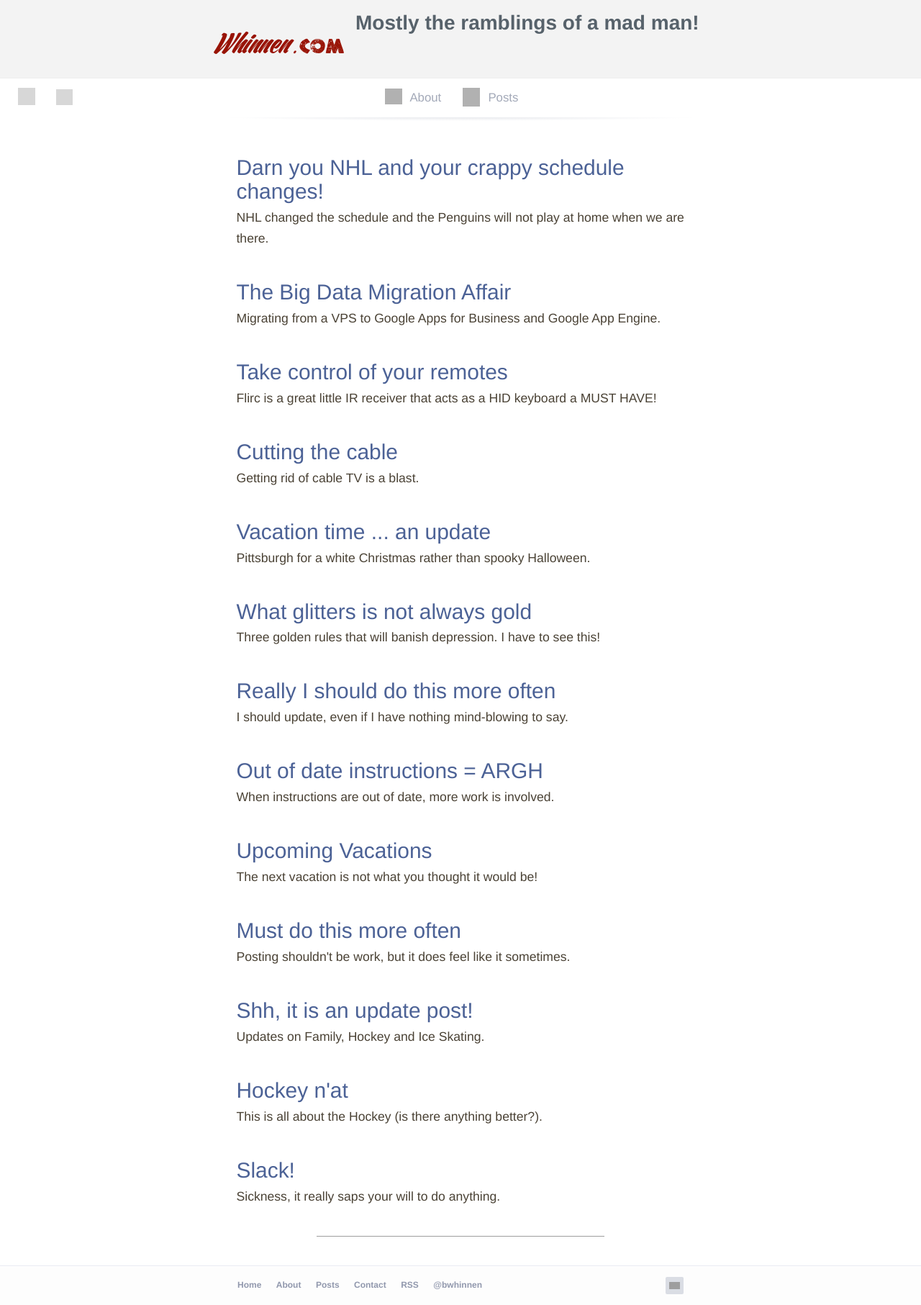
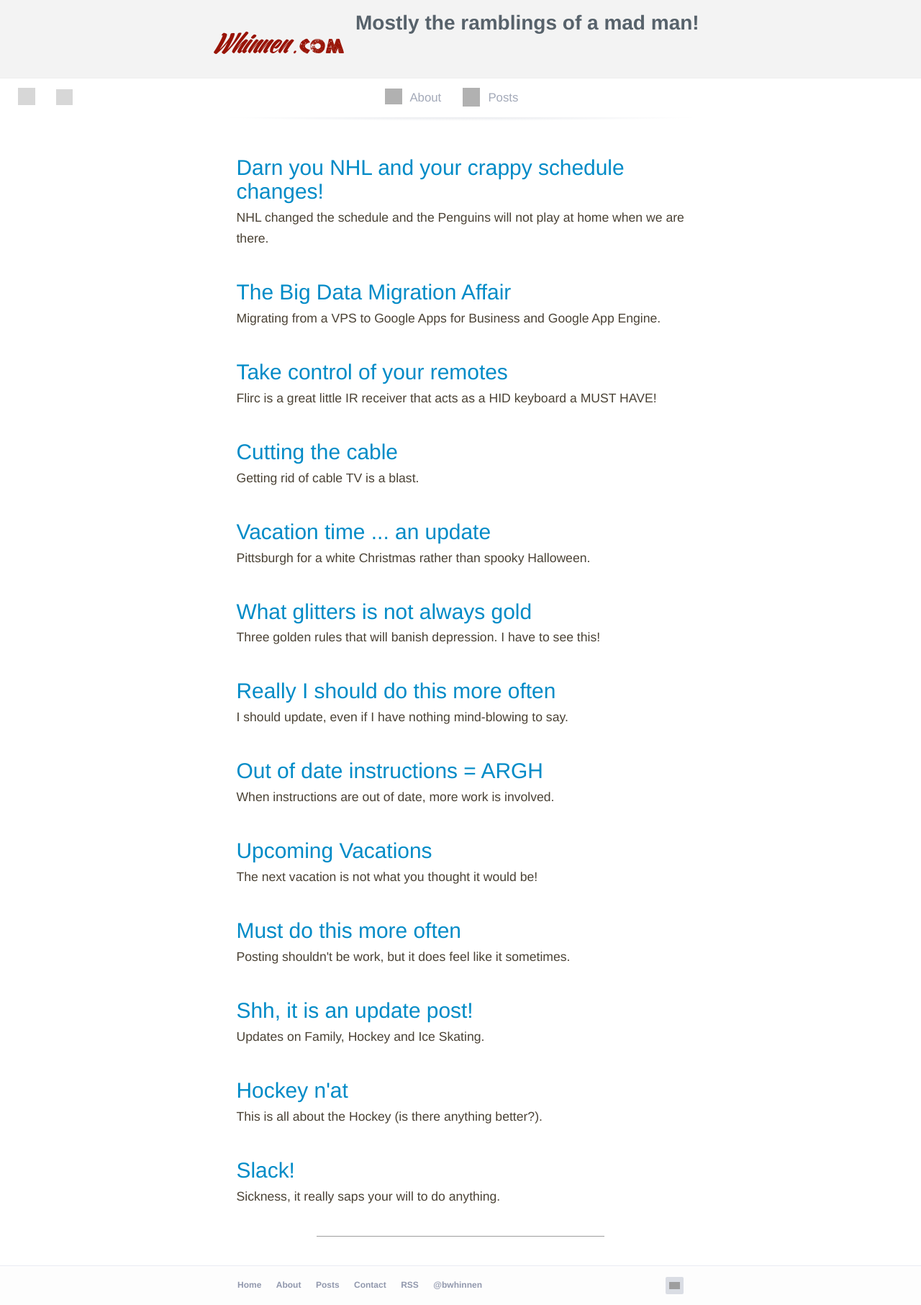
Before and after one commit to bwhinnen/bwhinnen.github.io, a Jekyll site: the page built from index.html, in a window 1280 px wide. Shown: the whole page at 72% size. Built offline with Jekyll 4.4.1, drawn with Linux system fonts in a browser that asks for light colours; nearby versions of some CDN libraries; Markdown is read by kramdown in place of the engine named in the settings; comment, search, counter and statistics services are not loaded; grey boxes are pictures that could not be loaded.

Commit message:
modified:   _site/assets/primary.css 	modified:   assets/primary.css

```diff
--- a/assets/primary.css
+++ b/assets/primary.css
@@ -1367,22 +1367,26 @@ p.larger {
 }
 
 a {
-    color: #4c6296;
+/*    color: #4c6296; */
+    color: #008bc7;
     text-decoration: none;
     outline: none
 }
 
 a:hover {
-    color: #173061;
+/*    color: #173061; */
+    color: #333333;
     text-decoration: none
 }
 
 a:visited {
-    color: #6a4c96
+/*    color: #6a4c96 */
+    color: #008bc7
 }
 
 a:visited:hover {
-    color: #463263
+/*    color: #463263 */
+    color: #333333
 }
 
 a img {
```
Also changed, not shown: 1 other file.
